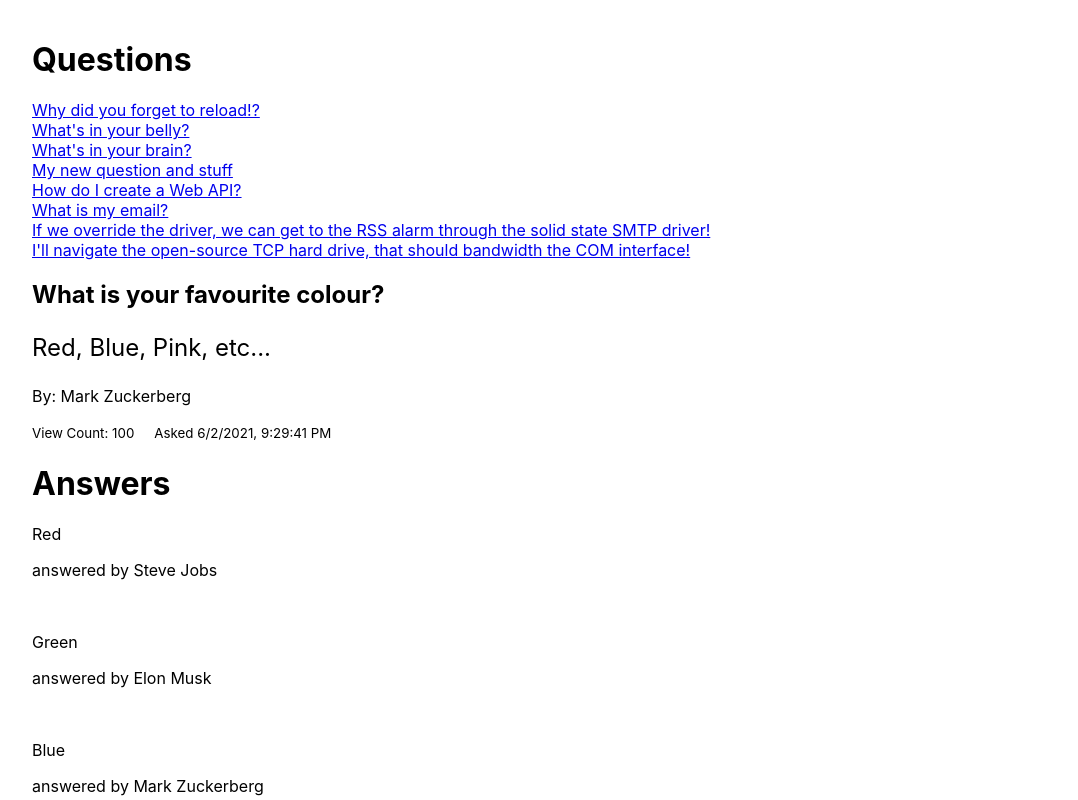
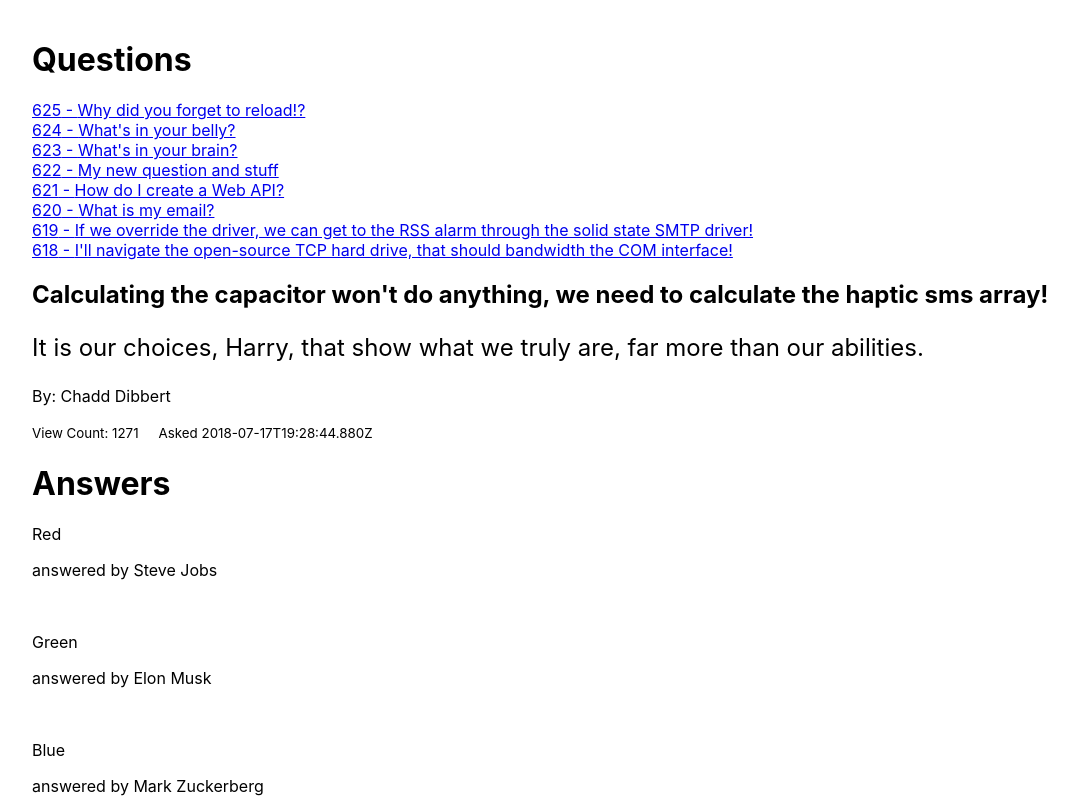
Before and after one commit to CodeCoreYVR/awesome-answers-react-wadd-sept2020, a React (Create React App) app: page /questions/1 in a window 1280 px wide. Shown: the top 800 px of the page, without its empty margins (32-1110 px from the left). Built offline with nearby package versions, Linux system fonts and the light colour scheme.

Commit message:
create class component for QuestionIndexPage and add questionData

```diff
--- a/src/components/QuestionIndexPage.js
+++ b/src/components/QuestionIndexPage.js
@@ -1,4 +1,4 @@
-import React from 'react';
+import React, {Component} from 'react';
 import questions from '../data/questions'
 
 // We use map to return an array of React elements(created using JSX here)
@@ -9,7 +9,12 @@
 // in map using "()", indicating that we are returning
 // the multicode from the arrow function.
 
-function QuestionIndexPage(props){
+class QuestionIndexPage extends Component{
+    constructor(props){
+        super(props);
+        this.state = { questions: questions } // Like { key: value }
+    }
+    render(){
         return(
             <main>
                 <h1>Questions</h1>
@@ -19,12 +24,13 @@
                 }}>
                     {questions.map( ({ id, title}) => (
                         <li key={id}>
-                        <a href="#">{title}</a>
+                            <a href="#">{id} - {title}</a>
                         </li>
                     ))}
                 </ul>
             </main>
         )
     }
+}
 
 export default QuestionIndexPage;
--- a/src/components/QuestionShowPage.js
+++ b/src/components/QuestionShowPage.js
@@ -2,6 +2,7 @@
 import QuestionDetails from './QuestionDetails';
 import AnswerDetails from './AnswerDetails';
 import AnswerList from './AnswerList';
+import questionData from '../data/questionData'
 
 
 // To compose our application, we will create components that nest other components.
@@ -9,18 +10,26 @@
 // you can only return one call to React.createElement() or one JSX element from a component.
 // However, you can nest as many components inside as you want, just like how you can nest
 // as many objects as you want inside of the object you return.
+
 class QuestionShowPage extends Component {
+  constructor(props){
+    super(props);
+    this.state = questionData
+  }
   render(){
+    const { title, body, author, view_count, created_at, answers } = this.state
     return(
       <main>
         <QuestionDetails
-        title="What is your favourite colour?"
-        body="Red, Blue, Pink, etc..."
-        author={{ full_name: "Mark Zuckerberg"}}
-        view_count={100}
-        created_at={new Date().toLocaleString()}
+        title={title}
+        body={body}
+        author={author}
+        view_count={view_count}
+        created_at={created_at}
         />
-        <AnswerList/>
+        <AnswerList
+        answers={answers}
+        />
         <AnswerDetails
         body="White"
         author={{ full_name: "Steve Jobs"}}
--- /dev/null
+++ b/src/data/questionData.js
@@ -0,0 +1,76 @@
+export default {
+    id: 601,
+    title:
+      "Calculating the capacitor won't do anything, we need to calculate the haptic sms array!",
+    body:
+      "It is our choices, Harry, that show what we truly are, far more than our abilities.",
+    created_at: "2018-07-17T19:28:44.880Z",
+    updated_at: "2018-07-17T19:28:44.880Z",
+    like_count: 3,
+    view_count: 1271,
+    author: {
+      id: 38,
+      first_name: "Chadd",
+      last_name: "Dibbert",
+      full_name: "Chadd Dibbert",
+      created_at: "2018-07-17T19:28:40.981Z",
+      updated_at: "2018-07-17T19:28:40.981Z"
+    },
+    answers: [
+      {
+        id: 2016,
+        body:
+          "I hope to see Ruby help every programmer in the world to be productive, and to enjoy programming, and to be happy. That is the primary purpose of Ruby language.",
+        created_at: "2018-07-17T19:28:44.908Z",
+        updated_at: "2018-07-17T19:28:44.908Z",
+        author: {
+          id: 36,
+          first_name: "Glenda",
+          last_name: "Altenwerth",
+          created_at: "2018-07-17T19:28:40.849Z",
+          updated_at: "2018-07-17T19:28:40.849Z"
+        }
+      },
+      {
+        id: 2015,
+        body:
+          "Most programs are not write-once. They are reworked and rewritten again and again in their lived. Bugs must be debugged. Changing requirements and the need for increased functionality mean the program itself may be modified on an ongoing basis. During this process, human beings must be able to read and understand the original code. It is therefore more important by far for humans to be able to understand the program than it is for the computer.",
+        created_at: "2018-07-17T19:28:44.905Z",
+        updated_at: "2018-07-17T19:28:44.905Z",
+        author: {
+          id: 38,
+          first_name: "Chadd",
+          last_name: "Dibbert",
+          created_at: "2018-07-17T19:28:40.981Z",
+          updated_at: "2018-07-17T19:28:40.981Z"
+        }
+      },
+      {
+        id: 2014,
+        body: "Smart people underestimate the ordinarity of ordinary people.",
+        created_at: "2018-07-17T19:28:44.902Z",
+        updated_at: "2018-07-17T19:28:44.902Z",
+        author: {
+          id: 40,
+          first_name: "Jovan",
+          last_name: "Torp",
+          created_at: "2018-07-17T19:28:41.128Z",
+          updated_at: "2018-07-17T19:28:41.128Z"
+        }
+      },
+      {
+        id: 2013,
+        body:
+          "Ruby inherited the Perl philosophy of having more than one way to do the same thing. I inherited that philosophy from Larry Wall, who is my hero actually. I want to make Ruby users free. I want to give them the freedom to choose.",
+        created_at: "2018-07-17T19:28:44.899Z",
+        updated_at: "2018-07-17T19:28:44.899Z",
+        author: {
+          id: 37,
+          first_name: "Alberta",
+          last_name: "Barrows",
+          created_at: "2018-07-17T19:28:40.915Z",
+          updated_at: "2018-07-17T19:28:40.915Z"
+        }
+      }
+    ]
+};
```
Lines whose indentation alone changed are shown as unchanged.
